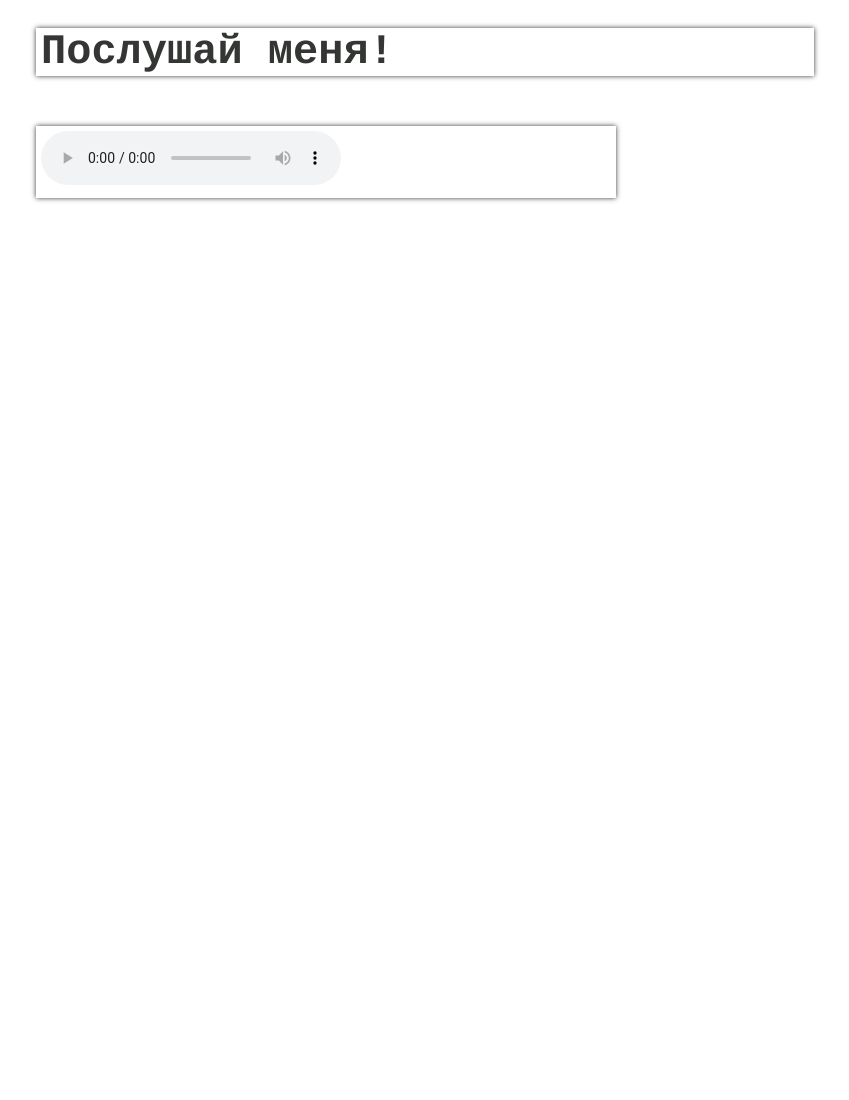
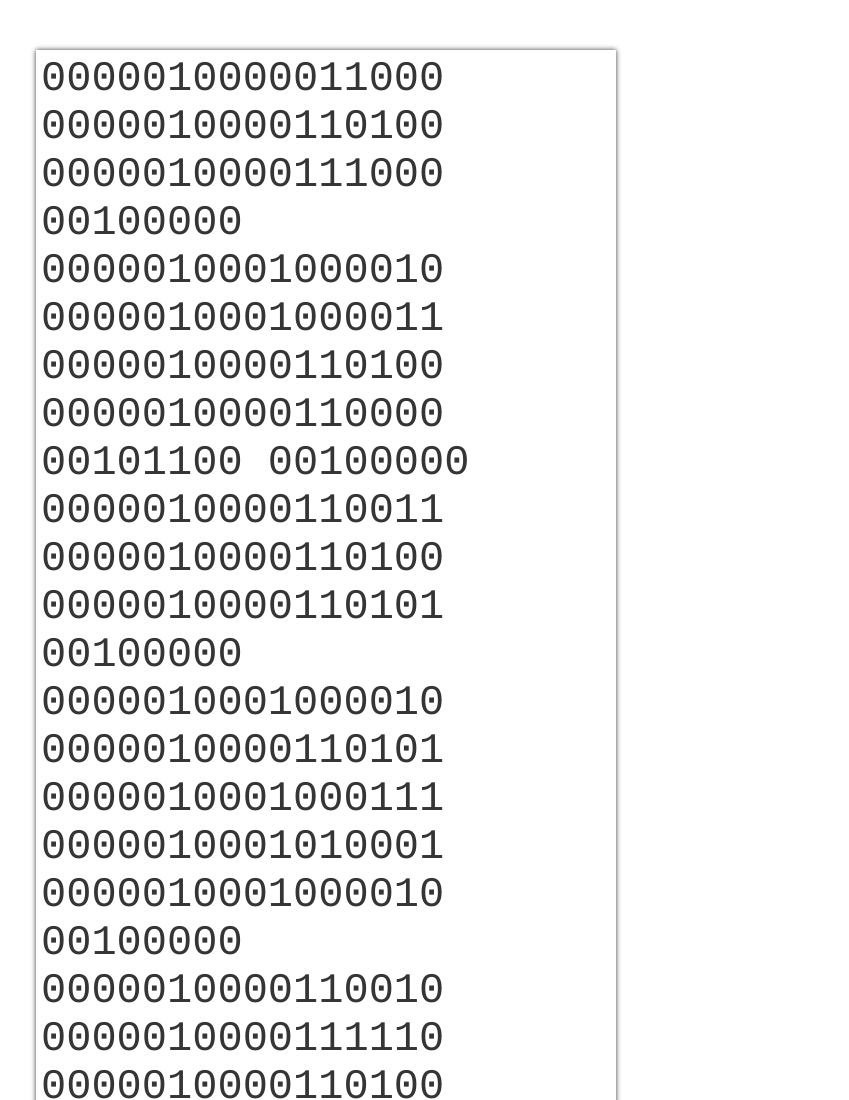
Before and after one commit to Kira-S/adventurespirit, a plain HTML site: page index.html in a window 1280 px wide. Shown: the top 1100 px of the page, without its empty margins (2-851 px from the left). Before the commit the page ends 828 px from the top, so only its background shows below. Drawn offline with Linux system fonts and the light colour scheme.

Commit message:
Update index.html

```diff
--- a/index.html
+++ b/index.html
@@ -9,13 +9,14 @@
 </head>
 <body>
  <div class="text">
-   <h1>Послушай меня!</h1>
+   <h1></h1>
  </div>
  <div class="potion">
-   <audio controls>
-    <source src="https://drive.google.com/file/d/1OFVePpJJc_IPBv6iNNcxroxBtO_3O-fe/view?usp=sharing " type="audio/mp3">
-        Your browser does not support the audio element.
-    </audio>
+  0000010000011000 0000010000110100 0000010000111000 00100000 0000010001000010 0000010001000011 0000010000110100 0000010000110000
+   00101100 00100000 0000010000110011 0000010000110100 0000010000110101 00100000 0000010001000010 0000010000110101 0000010001000111
+   0000010001010001 0000010001000010 00100000 0000010000110010 0000010000111110 0000010000110100 0000010000110000 00101100 00100000 0000010000111101
+   0000010000111110 00100000 0000010000111101 0000010000111000 0000010000111010 0000010001000010 0000010000111110 00100000 0000010000111101
+   0000010000110101 00100000 0000010000111111 0000010001001100 0000010001010001 0000010001000010
  </div>
 
 </body>
```
